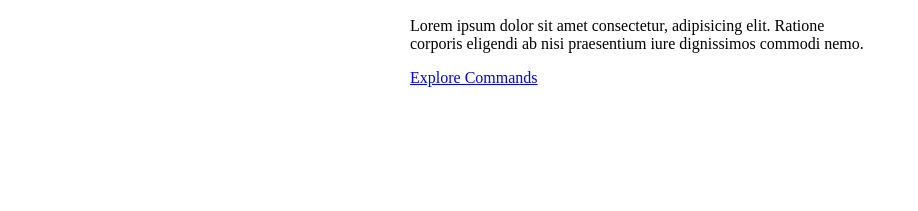
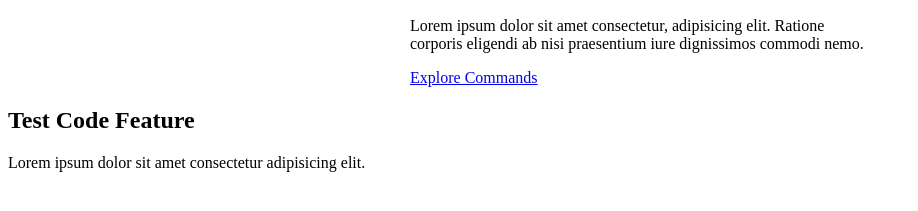
Before and after one commit to jaya245/vcs_demo2, a plain HTML site: page index.html in a window 1280 px wide. Shown: the part 399-610 px from the top of the page, without its empty margins (0-918 px from the left). Drawn offline with Linux system fonts and the light colour scheme.

Commit message:
test code added to index

```diff
--- a/index.html
+++ b/index.html
@@ -12,5 +12,10 @@
         <p>Lorem ipsum dolor sit amet consectetur, adipisicing elit. Ratione corporis eligendi ab nisi praesentium iure dignissimos commodi nemo.</p>
         <a href="commands.html">Explore Commands</a>
     </div>
+    <div>
+        <!-- this is teh test code -->
+         <h2>Test Code Feature</h2>
+         <p>Lorem ipsum dolor sit amet consectetur adipisicing elit.</p>
+    </div>
 </body>
 </html>
```
